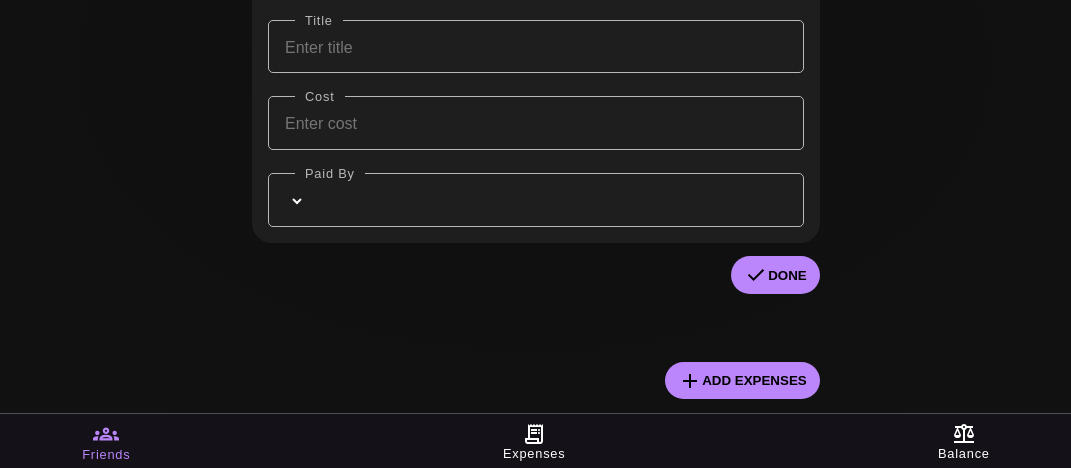
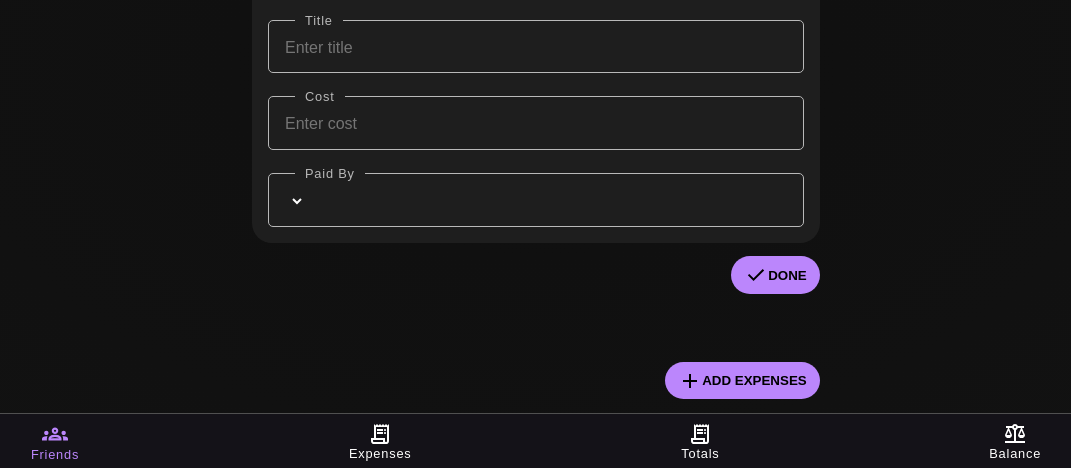
Before and after one commit to pearsedarcy/TripSplit, a plain HTML site: page index.html in a window 1280 px wide. Shown: the part 332-800 px from the top of the page, without its empty margins (104-1175 px from the left). Drawn offline with Linux system fonts and the light colour scheme.

Commit message:
Add totals section navigation element to navbar and Update all navigation links for better readability

```diff
--- a/index.html
+++ b/index.html
@@ -185,14 +185,37 @@
     <!-- App Navigation -->
     <nav>
       <ul>
-        <li class="active"><a href="#friends-section">Friends<svg id="friends-icon" xmlns="http://www.w3.org/2000/svg" height="26" viewBox="0 -960 960 960" width="40"><path d="M0-240v-63q0-43 44-70t116-27q13 0 25 .5t23 2.5q-14 21-21 44t-7 48v65H0Zm240 0v-65q0-32 17.5-58.5T307-410q32-20 76.5-30t96.5-10q53 0 97.5 10t76.5 30q32 20 49 46.5t17 58.5v65H240Zm540 0v-65q0-26-6.5-49T754-397q11-2 22.5-2.5t23.5-.5q72 0 116 26.5t44 70.5v63H780Zm-455-80h311q-10-20-55.5-35T480-370q-55 0-100.5 15T325-320ZM160-440q-33 0-56.5-23.5T80-520q0-34 23.5-57t56.5-23q34 0 57 23t23 57q0 33-23 56.5T160-440Zm640 0q-33 0-56.5-23.5T720-520q0-34 23.5-57t56.5-23q34 0 57 23t23 57q0 33-23 56.5T800-440Zm-320-40q-50 0-85-35t-35-85q0-51 35-85.5t85-34.5q51 0 85.5 34.5T600-600q0 50-34.5 85T480-480Zm0-80q17 0 28.5-11.5T520-600q0-17-11.5-28.5T480-640q-17 0-28.5 11.5T440-600q0 17 11.5 28.5T480-560Zm1 240Zm-1-280Z"/></svg></a></li>
-        <li><a href="#expenses-section">Expenses<svg id="expenses-icon" xmlns="http://www.w3.org/2000/svg" height="24"  viewBox="0 -960 960 960" width="24"><path d="M240-80q-50 0-85-35t-35-85v-120h120v-560l60 60 60-60 60 60 60-60 60 60 60-60 60 60 60-60 60 60 60-60v680q0 50-35 85t-85 35H240Zm480-80q17 0 28.5-11.5T760-200v-560H320v440h360v120q0 17 11.5 28.5T720-160ZM360-600v-80h240v80H360Zm0 120v-80h240v80H360Zm320-120q-17 0-28.5-11.5T640-640q0-17 11.5-28.5T680-680q17 0 28.5 11.5T720-640q0 17-11.5 28.5T680-600Zm0 120q-17 0-28.5-11.5T640-520q0-17 11.5-28.5T680-560q17 0 28.5 11.5T720-520q0 17-11.5 28.5T680-480ZM240-160h360v-80H200v40q0 17 11.5 28.5T240-160Zm-40 0v-80 80Z"/></svg></a></li>
+        <li class="active">
+          <a href="#friends-section">
+            Friends
+            <svg id="friends-icon" xmlns="http://www.w3.org/2000/svg" height="26" viewBox="0 -960 960 960" width="40">
+              <path d="M0-240v-63q0-43 44-70t116-27q13 0 25 .5t23 2.5q-14 21-21 44t-7 48v65H0Zm240 0v-65q0-32 17.5-58.5T307-410q32-20 76.5-30t96.5-10q53 0 97.5 10t76.5 30q32 20 49 46.5t17 58.5v65H240Zm540 0v-65q0-26-6.5-49T754-397q11-2 22.5-2.5t23.5-.5q72 0 116 26.5t44 70.5v63H780Zm-455-80h311q-10-20-55.5-35T480-370q-55 0-100.5 15T325-320ZM160-440q-33 0-56.5-23.5T80-520q0-34 23.5-57t56.5-23q34 0 57 23t23 57q0 33-23 56.5T160-440Zm640 0q-33 0-56.5-23.5T720-520q0-34 23.5-57t56.5-23q34 0 57 23t23 57q0 33-23 56.5T800-440Zm-320-40q-50 0-85-35t-35-85q0-51 35-85.5t85-34.5q51 0 85.5 34.5T600-600q0 50-34.5 85T480-480Zm0-80q17 0 28.5-11.5T520-600q0-17-11.5-28.5T480-640q-17 0-28.5 11.5T440-600q0 17 11.5 28.5T480-560Zm1 240Zm-1-280Z"/>
+            </svg>
+          </a>
+        </li>
         <li>
-          <a href="#balance-section" >Balance
-          <svg id="balances-icon" xmlns="http://www.w3.org/2000/svg"  height="24" viewBox="0 -960 960 960" width="24">
-            <path d="M80-120v-80h360v-447q-26-9-45-28t-28-45H240l120 280q0 50-41 85t-99 35q-58 0-99-35t-41-85l120-280h-80v-80h247q12-35 43-57.5t70-22.5q39 0 70 22.5t43 57.5h247v80h-80l120 280q0 50-41 85t-99 35q-58 0-99-35t-41-85l120-280H593q-9 26-28 45t-45 28v447h360v80H80Zm585-320h150l-75-174-75 174Zm-520 0h150l-75-174-75 174Zm335-280q17 0 28.5-11.5T520-760q0-17-11.5-28.5T480-800q-17 0-28.5 11.5T440-760q0 17 11.5 28.5T480-720Z"/>
-          </svg>
-        </a>
+          <a href="#expenses-section">
+            Expenses
+            <svg id="expenses-icon" xmlns="http://www.w3.org/2000/svg" height="24"  viewBox="0 -960 960 960" width="24">
+              <path d="M240-80q-50 0-85-35t-35-85v-120h120v-560l60 60 60-60 60 60 60-60 60 60 60-60 60 60 60-60 60 60 60-60v680q0 50-35 85t-85 35H240Zm480-80q17 0 28.5-11.5T760-200v-560H320v440h360v120q0 17 11.5 28.5T720-160ZM360-600v-80h240v80H360Zm0 120v-80h240v80H360Zm320-120q-17 0-28.5-11.5T640-640q0-17 11.5-28.5T680-680q17 0 28.5 11.5T720-640q0 17-11.5 28.5T680-600Zm0 120q-17 0-28.5-11.5T640-520q0-17 11.5-28.5T680-560q17 0 28.5 11.5T720-520q0 17-11.5 28.5T680-480ZM240-160h360v-80H200v40q0 17 11.5 28.5T240-160Zm-40 0v-80 80Z"/>
+            </svg>
+          </a>
+        </li>
+        <li>
+          <a href="#totals-section">
+            Totals
+            <svg id="totals-icon" xmlns="http://www.w3.org/2000/svg" height="24"  viewBox="0 -960 960 960" width="24">
+              <path d="M240-80q-50 0-85-35t-35-85v-120h120v-560l60 60 60-60 60 60 60-60 60 60 60-60 60 60 60-60 60 60 60-60v680q0 50-35 85t-85 35H240Zm480-80q17 0 28.5-11.5T760-200v-560H320v440h360v120q0 17 11.5 28.5T720-160ZM360-600v-80h240v80H360Zm0 120v-80h240v80H360Zm320-120q-17 0-28.5-11.5T640-640q0-17 11.5-28.5T680-680q17 0 28.5 11.5T720-640q0 17-11.5 28.5T680-600Zm0 120q-17 0-28.5-11.5T640-520q0-17 11.5-28.5T680-560q17 0 28.5 11.5T720-520q0 17-11.5 28.5T680-480ZM240-160h360v-80H200v40q0 17 11.5 28.5T240-160Zm-40 0v-80 80Z"/>
+            </svg>
+          </a>
+        </li>
+        <li>
+          <a href="#balance-section" >
+            Balance
+            <svg id="balances-icon" xmlns="http://www.w3.org/2000/svg"  height="24" viewBox="0 -960 960 960" width="24">
+              <path d="M80-120v-80h360v-447q-26-9-45-28t-28-45H240l120 280q0 50-41 85t-99 35q-58 0-99-35t-41-85l120-280h-80v-80h247q12-35 43-57.5t70-22.5q39 0 70 22.5t43 57.5h247v80h-80l120 280q0 50-41 85t-99 35q-58 0-99-35t-41-85l120-280H593q-9 26-28 45t-45 28v447h360v80H80Zm585-320h150l-75-174-75 174Zm-520 0h150l-75-174-75 174Zm335-280q17 0 28.5-11.5T520-760q0-17-11.5-28.5T480-800q-17 0-28.5 11.5T440-760q0 17 11.5 28.5T480-720Z"/>
+            </svg>
+          </a>
         </li>
       </ul>
     </nav>
```
